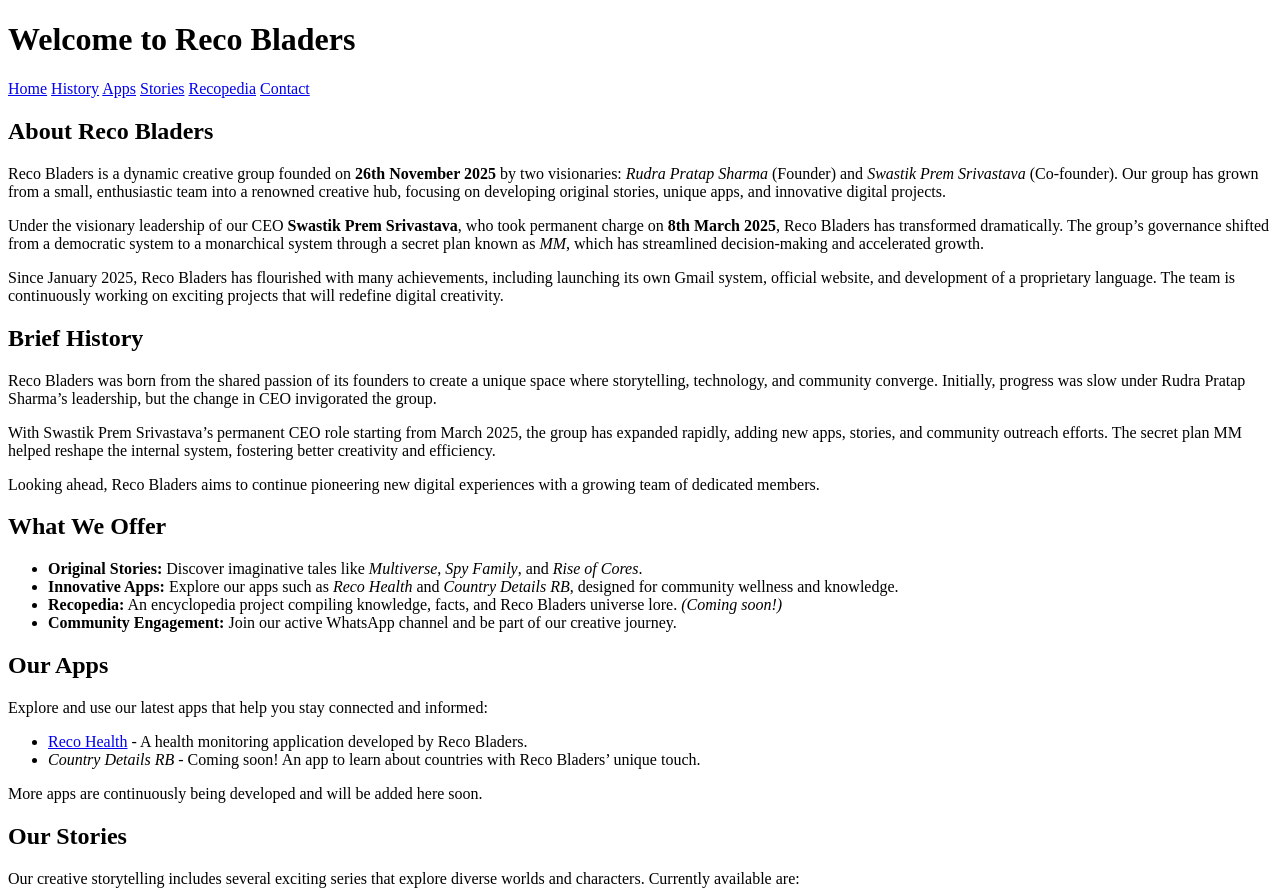
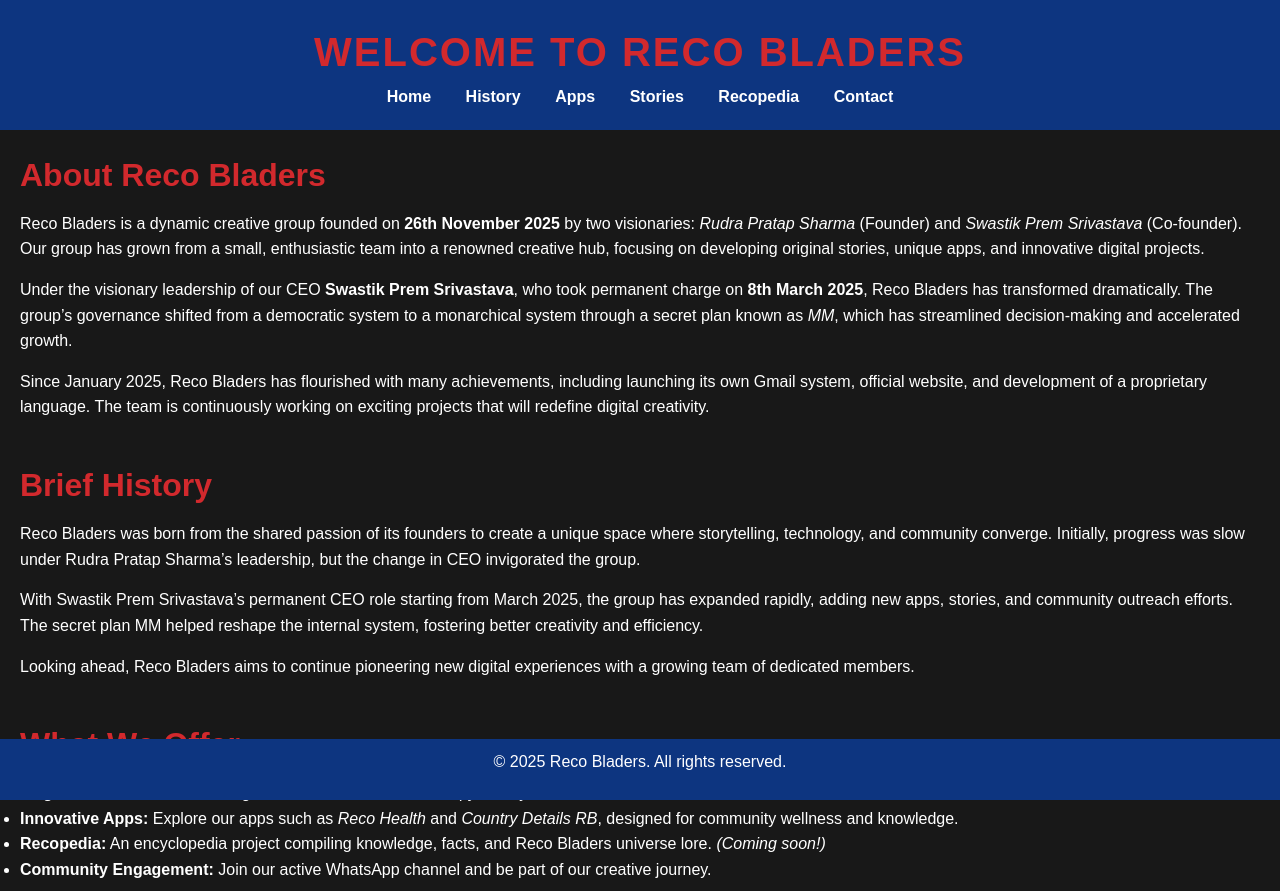
Before and after one commit to RecoBladers/Reco-Bladers, a plain HTML site: page index.html in a window 1280 px wide. Shown: the top 891 px of the page. Drawn offline with Linux system fonts and the light colour scheme.

Commit message:
Updated index.html
Added a new update to index.html

```diff
--- a/index.html
+++ b/index.html
@@ -4,7 +4,8 @@
   <meta charset="UTF-8" />
   <meta name="viewport" content="width=device-width, initial-scale=1" />
   <title>Reco Bladers - Home</title>
-  <link rel="stylesheet" href="styles.css" />
+  <link rel="stylesheet" href="style.css">
+  <link rel="stylesheet" href="style2.css">
 </head>
 <body>
   <header>
```
